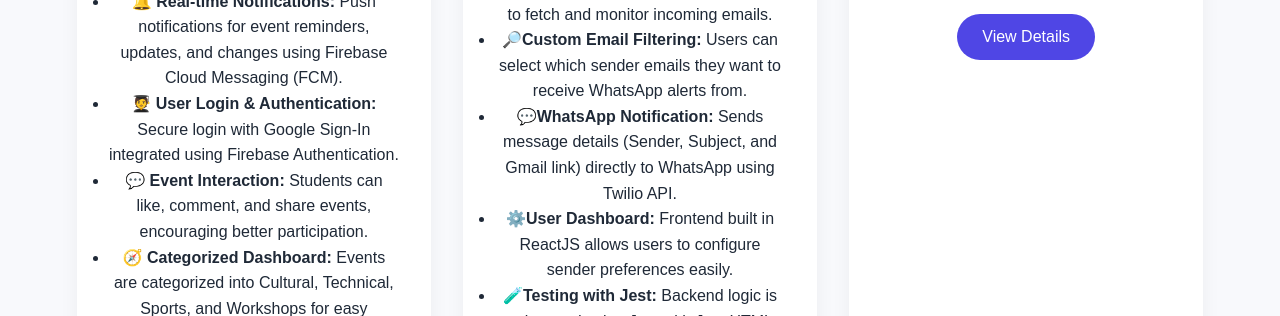
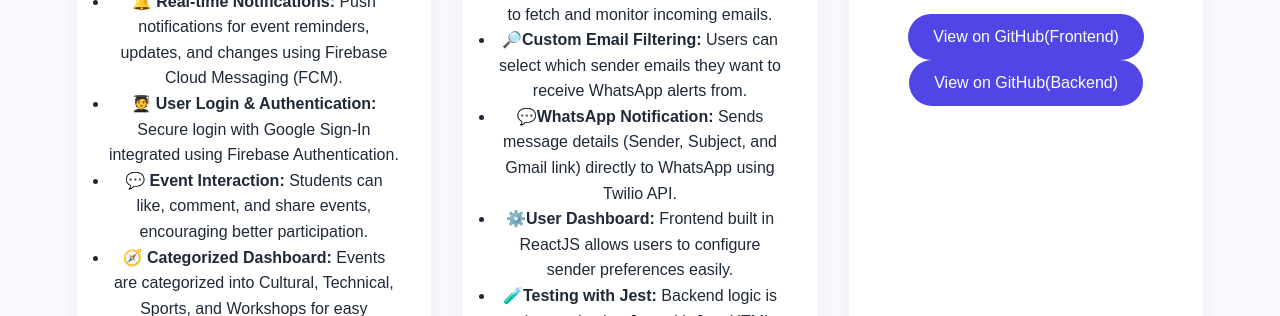
Before and after one commit to akramnadim064/portfolio-website, a plain HTML site: page projects.html in a window 1280 px wide. Shown: the part 784-1100 px from the top of the page. Drawn offline with Linux system fonts and the light colour scheme.

Commit message:
github link added

```diff
--- a/projects.html
+++ b/projects.html
@@ -126,7 +126,9 @@
         <div class="project-card">
           <h3>HirenZE – Job Portal Web Application</h3>
           <p>Job Portal <strong>Web Application</strong> is a full-stack recruitment platform built using the <strong>MERN stack</strong> that connects job seekers and employers. The system allows employers to post and manage job openings while job seekers can search, apply, and track job applications in real time. The platform ensures <strong>secure authentication, role-based access, and a smooth hiring workflow</strong></p>
-          <a href="#" class="btn primary">View Details</a>
+          <a href="https://github.com/akramnadim064/job-portal-frontend" target="_blank" class="btn primary">View on GitHub(Frontend)</a>
+          <a href="https://github.com/akramnadim064/job-portal-backend" target="_blank" class="btn primary">View on GitHub(Backend)</a>
+
         </div>
       </div>
     </section>
```
